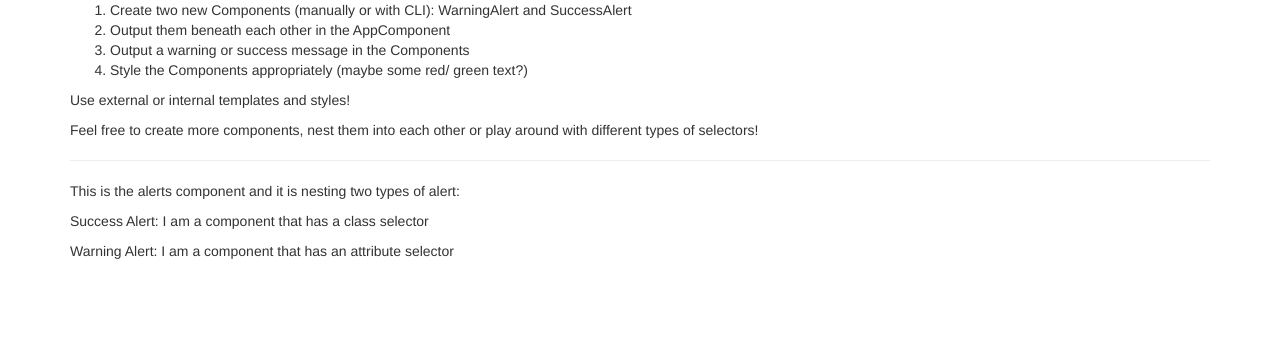
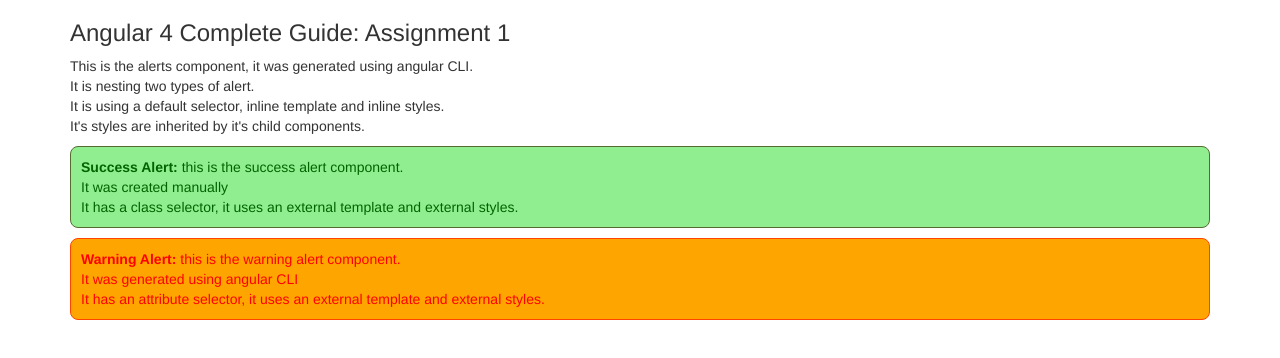
Before and after one commit to urvir-ezdi/Angular-4-Assignment-1, an Angular app: page / in a window 1280 px wide. Shown: the top 358 px of the page. Built offline with nearby package versions, Linux system fonts and the light colour scheme.

Commit message:
Remove unnecessary files. Remove instructions. Add heading. Use ng-deep to allow styles to be inherited from parent. Show example of inline template and styles. Add some external styles to child components.

```diff
--- a/src/app/alerts/alerts.component.html
+++ /dev/null
@@ -1,3 +0,0 @@
-<p>This is the alerts component and it is nesting two types of alert: </p>
-<div class="app-success-alert"></div>
-<div app-warning-alert></div>
--- a/src/app/alerts/alerts.component.ts
+++ b/src/app/alerts/alerts.component.ts
@@ -1,9 +1,23 @@
 import { Component, OnInit } from '@angular/core';
 
+// ::ng-deep allows styles to trickle down to child components
+// Found at: https://alligator.io/angular/styles-between-components-angular/
 @Component({
   selector: 'app-alerts',
-  templateUrl: './alerts.component.html',
-  styleUrls: ['./alerts.component.css']
+  template: `
+    <p>This is the alerts component, it was generated using angular CLI. <br>
+      It is nesting two types of alert. <br>
+      It is using a default selector, inline template and inline styles. <br>
+      It's styles are inherited by it's child components.</p>
+    <div class="app-success-alert"></div>
+    <div app-warning-alert></div>
+  `,
+  styles: [`
+    ::ng-deep.c-alerts {
+      padding: 10px;
+      border-radius: 8px;
+    }
+  `]
 })
 export class AlertsComponent implements OnInit {
 
--- a/src/app/app.component.html
+++ b/src/app/app.component.html
@@ -1,15 +1,7 @@
 <div class="container">
   <div class="row">
     <div class="col-xs-12">
-      <ol>
-        <li>Create two new Components (manually or with CLI): WarningAlert and SuccessAlert</li>
-        <li>Output them beneath each other in the AppComponent</li>
-        <li>Output a warning or success message in the Components</li>
-        <li>Style the Components appropriately (maybe some red/ green text?)</li>
-      </ol>
-      <p>Use external or internal templates and styles!</p>
-      <p>Feel free to create more components, nest them into each other or play around with different types of selectors!</p>
-      <hr>
+      <h3>Angular 4 Complete Guide: Assignment 1</h3>
       <app-alerts></app-alerts>
     </div>
   </div>
--- /dev/null
+++ b/src/app/success-alert/success-alert.component.css
@@ -0,0 +1,5 @@
+.c-success-alert {
+  background-color: lightgreen;
+  color: darkgreen;
+  border: solid 1px darkolivegreen;
+}
--- a/src/app/success-alert/success-alert.component.html
+++ b/src/app/success-alert/success-alert.component.html
@@ -1,3 +1,5 @@
-<p>
-  Success Alert: I am a component that has a class selector
+<p class="[ c-alerts ][ c-success-alert ]">
+  <strong>Success Alert:</strong> this is the success alert component.<br>
+  It was created manually<br>
+  It has a class selector, it uses an external template and external styles.
 </p>
--- a/src/app/success-alert/success-alert.component.ts
+++ b/src/app/success-alert/success-alert.component.ts
@@ -1,9 +1,9 @@
 import { Component } from '@angular/core';
 
-// example of class selector
 @Component({
   selector: '.app-success-alert',
-  templateUrl: './success-alert.component.html'
+  templateUrl: './success-alert.component.html',
+  styleUrls: ['./success-alert.component.css']
 })
 
 export class SuccessAlertComponent {
--- a/src/app/warning-alert/warning-alert.component.css
+++ b/src/app/warning-alert/warning-alert.component.css
@@ -0,0 +1,5 @@
+.c-warning-alert {
+  background-color: orange;
+  color: red;
+  border: solid 1px orangered;
+}
--- a/src/app/warning-alert/warning-alert.component.html
+++ b/src/app/warning-alert/warning-alert.component.html
@@ -1,3 +1,5 @@
-<p>
-  Warning Alert: I am a component that has an attribute selector
+<p class="[ c-alerts ][ c-warning-alert ]">
+  <strong>Warning Alert:</strong> this is the warning alert component.<br>
+  It was generated using angular CLI<br>
+  It has an attribute selector, it uses an external template and external styles.
 </p>
--- a/src/app/warning-alert/warning-alert.component.ts
+++ b/src/app/warning-alert/warning-alert.component.ts
@@ -1,6 +1,5 @@
 import { Component, OnInit } from '@angular/core';
 
-// example of attribute selector
 @Component({
   selector: '[app-warning-alert]',
   templateUrl: './warning-alert.component.html',
```
Also changed, not shown: src/app/alerts/alerts.component.css (deleted).
